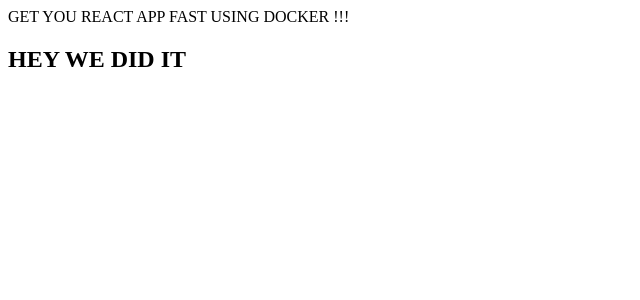
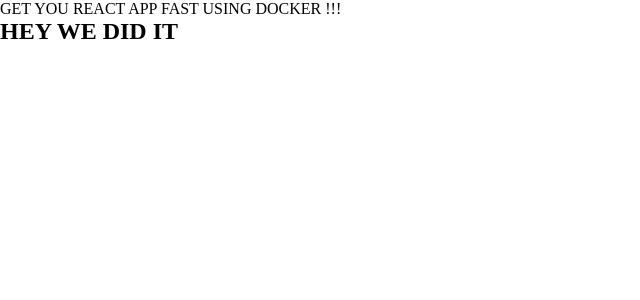
Before and after one commit to moodyomar/portfolio, a JavaScript app: page / in a window 1280 px wide. Shown: the top 300 px of the page, without its empty margins (0-640 px from the left). Built offline with nearby package versions, Linux system fonts and the light colour scheme; the HTML template or start-up script is replaced by a standard one.

Commit message:
init general comps + styling

```diff
--- a/package.json
+++ b/package.json
@@ -6,8 +6,12 @@
     "@testing-library/jest-dom": "^5.14.1",
     "@testing-library/react": "^11.2.7",
     "@testing-library/user-event": "^12.8.3",
+    "aos": "^2.3.4",
+    "axios": "^0.22.0",
+    "framer-motion": "^4.1.17",
     "react": "^17.0.2",
     "react-dom": "^17.0.2",
+    "react-router-dom": "^5.3.0",
     "react-scripts": "4.0.3",
     "web-vitals": "^1.1.2"
   },
--- a/public/index.html
+++ b/public/index.html
@@ -1,5 +1,5 @@
 <!DOCTYPE html>
-<html lang="en">
+<html lang="en" data-theme="light">
   <head>
     <meta charset="utf-8" />
     <link rel="icon" href="%PUBLIC_URL%/favicon.ico" />
--- a/src/App.css
+++ b/src/App.css
@@ -0,0 +1,45 @@
+*{
+padding: 0;
+margin: 0;
+box-sizing: border-box;
+}
+
+:root{
+--primary-font-family: "Roboto";
+--primary-font-weight: 600;
+--secondary-font-family: "Roboto Slab";
+--secondary-font-weight: 400;
+--text-font-family: "Roboto";
+--text-font-weight: 400;
+--accent-font-family: "Roboto";
+--accent-font-weight: 500;
+}
+
+[data-theme="dark"]{
+--color-icons-bg: #2d2e32;
+--color-bg: #2D2F32;
+--color-text-secondary: #fecd1a;
+--color-text: #ffaf29;
+--color-bright-green: #64f4ab;
+--color-dark-green: #327a56;
+--color-text-secondary: #e8e8e8;
+--color-tiles-bg: #25262a;
+--color-text-primary: #fff;
+}
+
+[data-theme="light"]{
+--color-icons-bg: #d0d0d0;
+--color-bg: #FFFFFF;
+--color-text-secondary: #fecd1a;
+--color-text: #ffaf29;
+--color-bright-green: #64f4ab;
+--color-dark-green: #327a56;
+--color-text-secondary: #25262a;
+--color-tiles-bg: #e8e8e8;
+--color-text-primary: #000;
+}
+
+body{
+  background-color: var(--color-bg);
+  color: var(--color-text-primary);
+}
```
Also changed, not shown: src/components/Footer.js (added, +15 -0 lines), src/components/Navbar.js (added, +15 -0 lines), src/components/cards/ProjectCard.js (added, +15 -0 lines), src/components/cards/SkillCard.js (added, +15 -0 lines), src/components/sections/Hero.js (added, +15 -0 lines), src/components/sections/Projects.js (added, +15 -0 lines), src/components/sections/Skills.js (added, +15 -0 lines), src/components/sections/Testimonials.js (added, +15 -0 lines), 1 other file (tests, documents, lock files or other folders).
